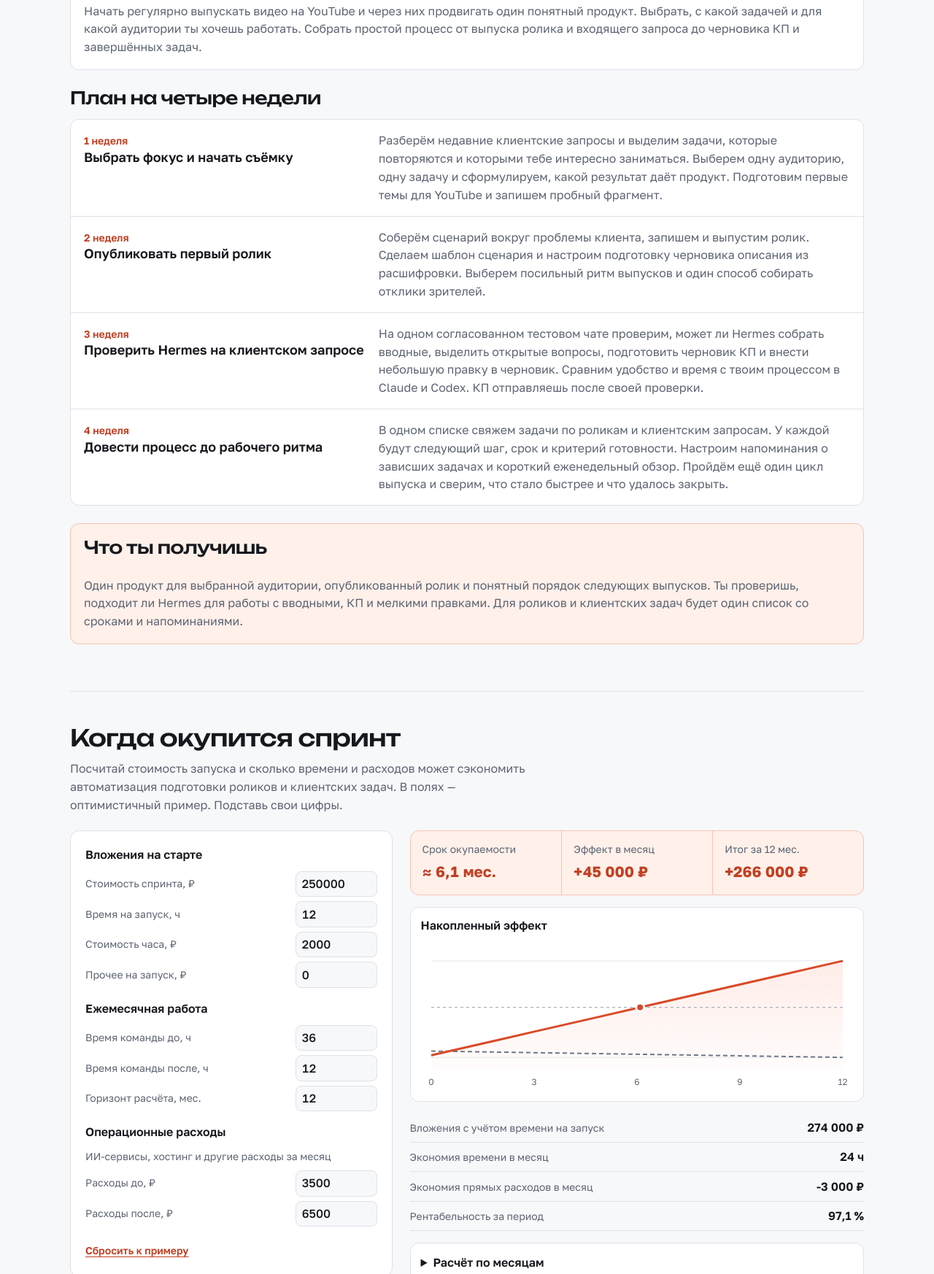
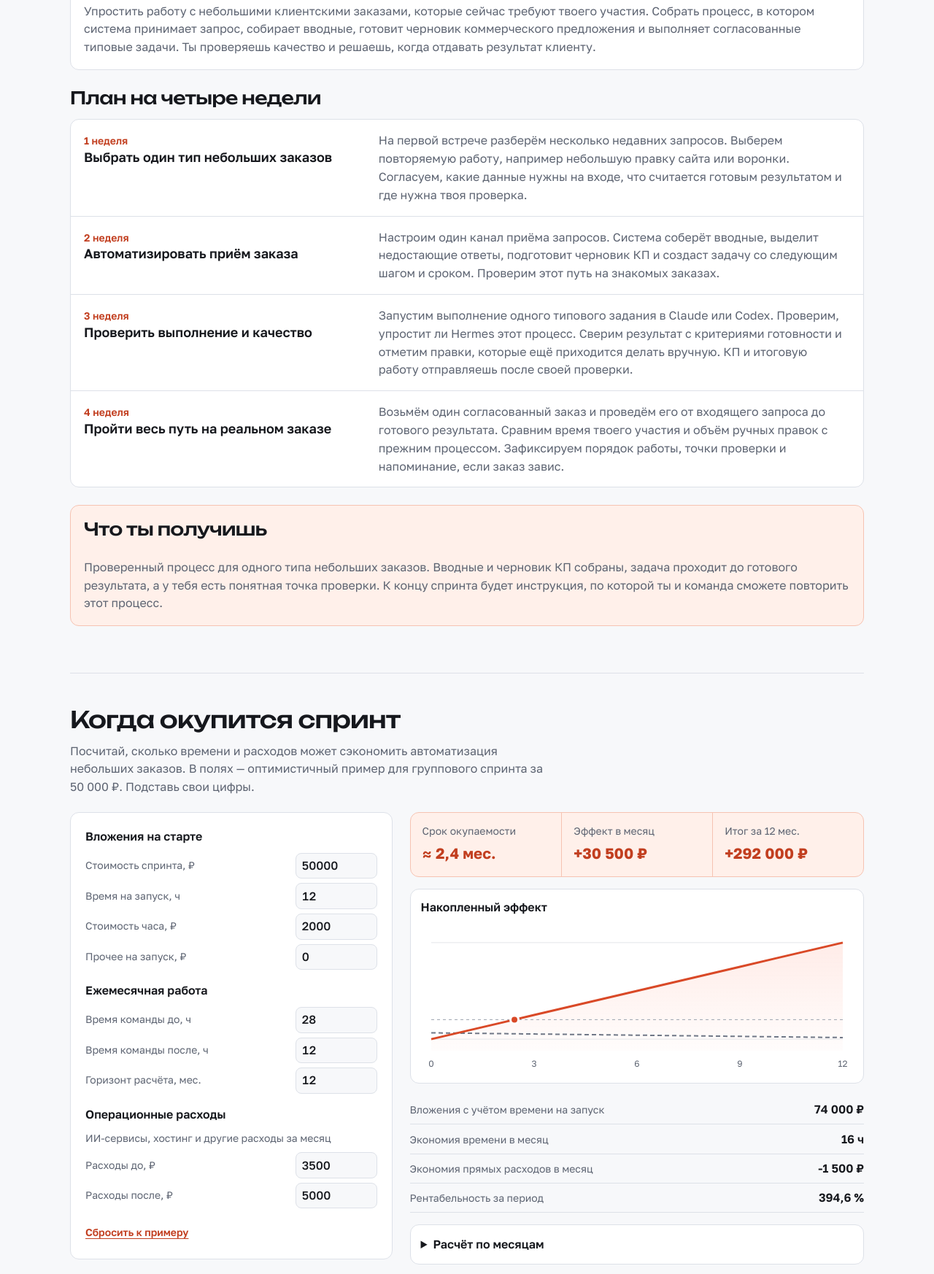
Before and after one commit to oxionezhkov-hub/cmo-community, a plain HTML site: page sprint/public/denis-ruzhin.html in a window 1280 px wide. Shown: the part 335-2081 px from the top of the page at 73% size. Drawn offline with Linux system fonts and the light colour scheme.

Commit message:
Refocus Denis roadmap on small client orders

```diff
--- a/sprint/public/denis-ruzhin.html
+++ b/sprint/public/denis-ruzhin.html
@@ -4,7 +4,7 @@
   <meta charset="utf-8">
   <meta name="viewport" content="width=device-width, initial-scale=1">
   <meta name="robots" content="noindex, nofollow">
-  <meta name="description" content="Четырёхнедельная дорожная карта Дениса Ружина. YouTube, фокус на одном продукте и автоматизация работы с клиентскими запросами.">
+  <meta name="description" content="Четырёхнедельная дорожная карта Дениса Ружина по автоматизации небольших клиентских заказов.">
   <title>Денис Ружин · CMO Спринт</title>
   <link rel="stylesheet" href="styles.css?v=roadmap-weeks">
   <link rel="stylesheet" href="/sprint-roi.css?v=3">
@@ -29,7 +29,7 @@
 
     <section class="section card roadmap-card" aria-labelledby="request-title">
       <h2 id="request-title">Твой запрос</h2>
-      <p>Начать регулярно выпускать видео на YouTube и через них продвигать один понятный продукт. Выбрать, с какой задачей и для какой аудитории ты хочешь работать. Собрать простой процесс от выпуска ролика и входящего запроса до черновика КП и завершённых задач.</p>
+      <p>Упростить работу с небольшими клиентскими заказами, которые сейчас требуют твоего участия. Собрать процесс, в котором система принимает запрос, собирает вводные, готовит черновик коммерческого предложения и выполняет согласованные типовые задачи. Ты проверяешь качество и решаешь, когда отдавать результат клиенту.</p>
     </section>
 
     <section class="section" aria-labelledby="plan-title">
@@ -38,43 +38,43 @@
         <li>
           <div>
             <p class="card-label">1 неделя</p>
-            <h3>Выбрать фокус и начать съёмку</h3>
+            <h3>Выбрать один тип небольших заказов</h3>
           </div>
-          <p>Разберём недавние клиентские запросы и выделим задачи, которые повторяются и которыми тебе интересно заниматься. Выберем одну аудиторию, одну задачу и сформулируем, какой результат даёт продукт. Подготовим первые темы для YouTube и запишем пробный фрагмент.</p>
+          <p>На первой встрече разберём несколько недавних запросов. Выберем повторяемую работу, например небольшую правку сайта или воронки. Согласуем, какие данные нужны на входе, что считается готовым результатом и где нужна твоя проверка.</p>
         </li>
         <li>
           <div>
             <p class="card-label">2 неделя</p>
-            <h3>Опубликовать первый ролик</h3>
+            <h3>Автоматизировать приём заказа</h3>
           </div>
-          <p>Соберём сценарий вокруг проблемы клиента, запишем и выпустим ролик. Сделаем шаблон сценария и настроим подготовку черновика описания из расшифровки. Выберем посильный ритм выпусков и один способ собирать отклики зрителей.</p>
+          <p>Настроим один канал приёма запросов. Система соберёт вводные, выделит недостающие ответы, подготовит черновик КП и создаст задачу со следующим шагом и сроком. Проверим этот путь на знакомых заказах.</p>
         </li>
         <li>
           <div>
             <p class="card-label">3 неделя</p>
-            <h3>Проверить Hermes на клиентском запросе</h3>
+            <h3>Проверить выполнение и качество</h3>
           </div>
-          <p>На одном согласованном тестовом чате проверим, может ли Hermes собрать вводные, выделить открытые вопросы, подготовить черновик КП и внести небольшую правку в черновик. Сравним удобство и время с твоим процессом в Claude и Codex. КП отправляешь после своей проверки.</p>
+          <p>Запустим выполнение одного типового задания в Claude или Codex. Проверим, упростит ли Hermes этот процесс. Сверим результат с критериями готовности и отметим правки, которые ещё приходится делать вручную. КП и итоговую работу отправляешь после своей проверки.</p>
         </li>
         <li>
           <div>
             <p class="card-label">4 неделя</p>
-            <h3>Довести процесс до рабочего ритма</h3>
+            <h3>Пройти весь путь на реальном заказе</h3>
           </div>
-          <p>В одном списке свяжем задачи по роликам и клиентским запросам. У каждой будут следующий шаг, срок и критерий готовности. Настроим напоминания о зависших задачах и короткий еженедельный обзор. Пройдём ещё один цикл выпуска и сверим, что стало быстрее и что удалось закрыть.</p>
+          <p>Возьмём один согласованный заказ и проведём его от входящего запроса до готового результата. Сравним время твоего участия и объём ручных правок с прежним процессом. Зафиксируем порядок работы, точки проверки и напоминание, если заказ завис.</p>
         </li>
       </ol>
     </section>
 
     <section class="section card roadmap-card result-card" aria-labelledby="result-title">
       <h2 id="result-title">Что ты получишь</h2>
-      <p>Один продукт для выбранной аудитории, опубликованный ролик и понятный порядок следующих выпусков. Ты проверишь, подходит ли Hermes для работы с вводными, КП и мелкими правками. Для роликов и клиентских задач будет один список со сроками и напоминаниями.</p>
+      <p>Проверенный процесс для одного типа небольших заказов. Вводные и черновик КП собраны, задача проходит до готового результата, а у тебя есть понятная точка проверки. К концу спринта будет инструкция, по которой ты и команда сможете повторить этот процесс.</p>
     </section>
 
     <section class="section roi" aria-labelledby="roi-title">
       <header class="roi-header">
         <h2 id="roi-title">Когда окупится спринт</h2>
-        <p>Посчитай стоимость запуска и сколько времени и расходов может сэкономить автоматизация подготовки роликов и клиентских задач. В полях — оптимистичный пример. Подставь свои цифры.</p>
+        <p>Посчитай, сколько времени и расходов может сэкономить автоматизация небольших заказов. В полях — оптимистичный пример для группового спринта за 50&nbsp;000&nbsp;₽. Подставь свои цифры.</p>
       </header>
 
       <div class="roi-layout">
@@ -82,7 +82,7 @@
           <fieldset>
             <legend>Вложения на старте</legend>
             <div class="roi-inputs">
-              <label><span>Стоимость спринта,&nbsp;₽</span><input type="number" name="fee" min="0" max="100000000" value="250000" required></label>
+              <label><span>Стоимость спринта,&nbsp;₽</span><input type="number" name="fee" min="0" max="100000000" value="50000" required></label>
               <label><span>Время на запуск,&nbsp;ч</span><input type="number" name="setupHours" min="0" max="10000" step="any" value="12" required></label>
               <label><span>Стоимость часа,&nbsp;₽</span><input type="number" name="hourRate" min="0" max="1000000" value="2000" required></label>
               <label><span>Прочее на запуск,&nbsp;₽</span><input type="number" name="setupExtra" min="0" max="100000000" value="0" required></label>
@@ -92,7 +92,7 @@
           <fieldset>
             <legend>Ежемесячная работа</legend>
             <div class="roi-inputs">
-              <label><span>Время команды до,&nbsp;ч</span><input type="number" name="hoursBefore" min="0" max="10000" step="any" value="36" required></label>
+              <label><span>Время команды до,&nbsp;ч</span><input type="number" name="hoursBefore" min="0" max="10000" step="any" value="28" required></label>
               <label><span>Время команды после,&nbsp;ч</span><input type="number" name="hoursAfter" min="0" max="10000" step="any" value="12" required></label>
               <label><span>Горизонт расчёта,&nbsp;мес.</span><input type="number" name="months" min="1" max="24" value="12" required></label>
             </div>
@@ -103,7 +103,7 @@
             <p class="roi-field-note" id="roi-operating-note">ИИ-сервисы, хостинг и другие расходы за месяц</p>
             <div class="roi-inputs">
               <label><span>Расходы до,&nbsp;₽</span><input type="number" name="operatingBefore" min="0" max="100000000" value="3500" aria-describedby="roi-operating-note" required></label>
-              <label><span>Расходы после,&nbsp;₽</span><input type="number" name="operatingAfter" min="0" max="100000000" value="6500" aria-describedby="roi-operating-note" required></label>
+              <label><span>Расходы после,&nbsp;₽</span><input type="number" name="operatingAfter" min="0" max="100000000" value="5000" aria-describedby="roi-operating-note" required></label>
             </div>
           </fieldset>
           <button class="roi-reset" type="reset">Сбросить к примеру</button>
```
